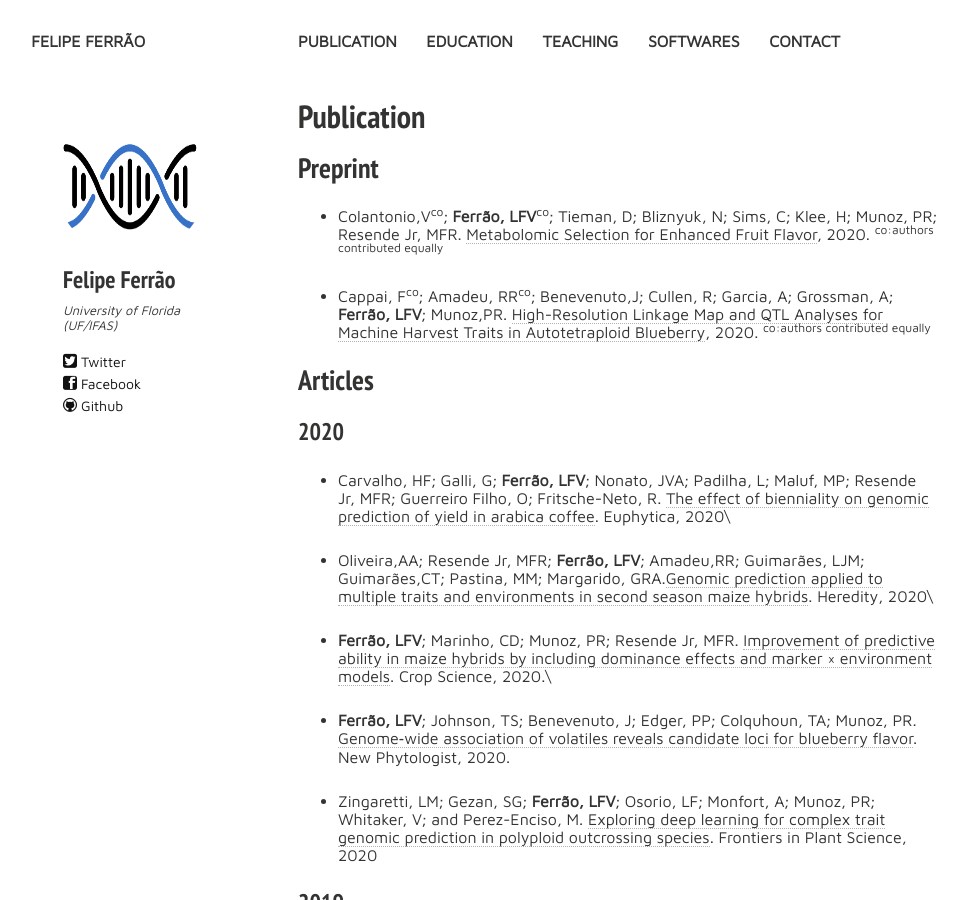
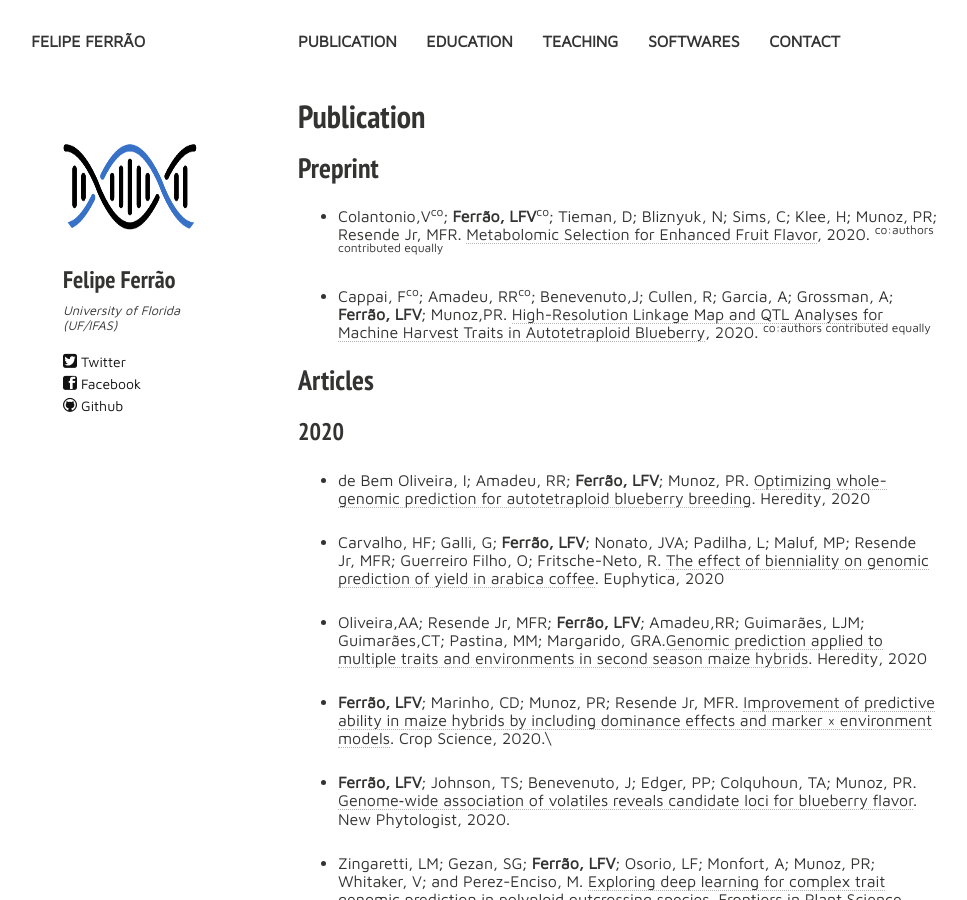
Before and after one commit to lfelipe-ferrao/lfelipe-ferrao.github.io, a Jekyll site: the page built from publication.md, in a window 1280 px wide and 900 px high. Shown: the whole window, without its empty margins (22-989 px from the left). Built offline with Jekyll 4.4.1, drawn with Linux system fonts in a browser that asks for light colours; nearby versions of some CDN libraries.

Commit message:
Update publication.md

```diff
--- a/publication.md
+++ b/publication.md
@@ -25,9 +25,11 @@ tags: [people, undergrads, MSc, PhD, postdocs]
 
 ### 2020
 
-- Carvalho, HF; Galli, G; **Ferrão, LFV**; Nonato, JVA; Padilha, L; Maluf, MP; Resende Jr, MFR; Guerreiro Filho, O; Fritsche-Neto, R. [The effect of bienniality on genomic prediction of yield in arabica coffee](https://link.springer.com/article/10.1007/s10681-020-02641-7). Euphytica, 2020\\
+- de Bem Oliveira, I; Amadeu, RR; **Ferrão, LFV**; Munoz, PR. [Optimizing whole-genomic prediction for autotetraploid blueberry breeding](https://www.nature.com/articles/s41437-020-00357-x). Heredity, 2020
 
-- Oliveira,AA;  Resende Jr, MFR; **Ferrão, LFV**; Amadeu,RR;  Guimarães, LJM;  Guimarães,CT; Pastina, MM; Margarido, GRA.[Genomic prediction applied to multiple traits and environments in second season maize hybrids](https://www.nature.com/articles/s41437-020-0321-0). Heredity, 2020\\
+- Carvalho, HF; Galli, G; **Ferrão, LFV**; Nonato, JVA; Padilha, L; Maluf, MP; Resende Jr, MFR; Guerreiro Filho, O; Fritsche-Neto, R. [The effect of bienniality on genomic prediction of yield in arabica coffee](https://link.springer.com/article/10.1007/s10681-020-02641-7). Euphytica, 2020
+
+- Oliveira,AA;  Resende Jr, MFR; **Ferrão, LFV**; Amadeu,RR;  Guimarães, LJM;  Guimarães,CT; Pastina, MM; Margarido, GRA.[Genomic prediction applied to multiple traits and environments in second season maize hybrids](https://www.nature.com/articles/s41437-020-0321-0). Heredity, 2020
 
 - **Ferrão, LFV**; Marinho, CD; Munoz, PR; Resende Jr, MFR. [Improvement of predictive ability in maize hybrids by including dominance effects and marker × environment models](https://acsess.onlinelibrary.wiley.com/doi/full/10.1002/csc2.20096). Crop Science, 2020.\\
 
```
